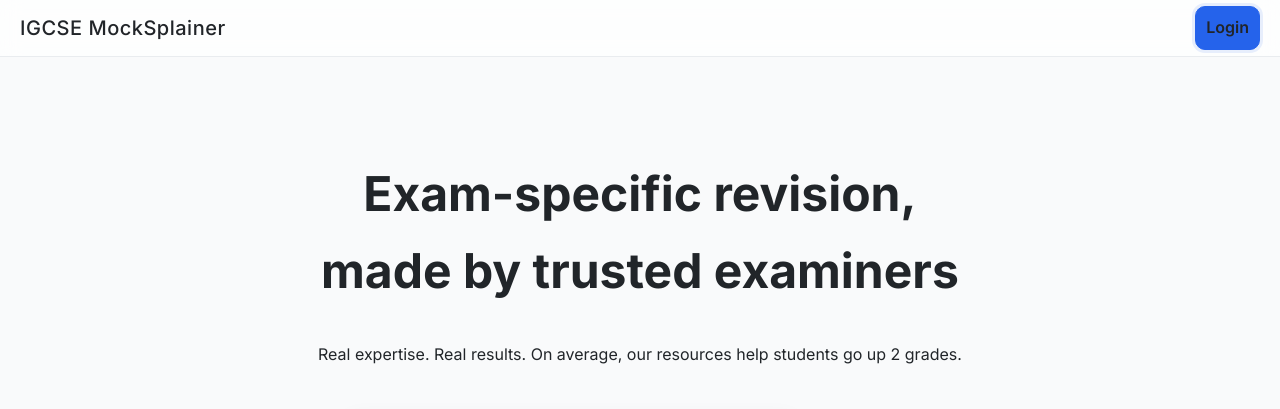
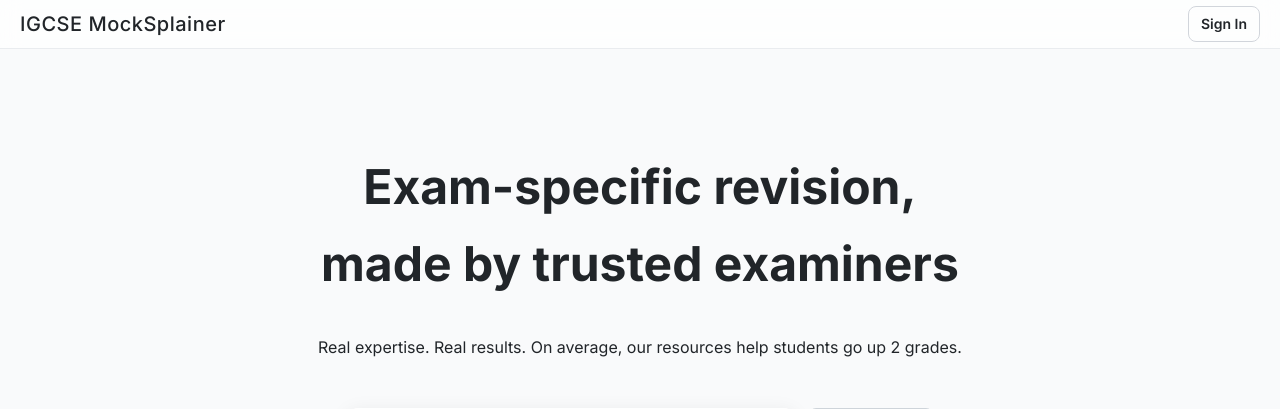
Before and after one commit to aya-aladdin/mocksplainer-flask, a Flask app: page / in a window 1280 px wide. Shown: the top 409 px of the page. Run offline with Flask 3, Linux system fonts and the light colour scheme.

Commit message:
landing page complete

```diff
--- a/static/style.css
+++ b/static/style.css
@@ -1521,6 +1521,11 @@ padding: 0 16px;
     max-width: 320px;
 }
 
+.landing-signin {
+    width: auto;
+    max-width: none;
+}
+
 .topbar {
     padding: 8px 16px;
 }
@@ -1657,6 +1662,12 @@ padding: 0 16px;
 .feature-box:hover::before, .feature-box:hover .feature-box-content, .feature-box:hover p, .feature-box:hover .feature-link {
     all: unset;
 }
+}
+.landing-signin {
+    color: var(--ink);
+    border-color: #d1d5db;
+    padding: 4px 10px;
+    font-size: 0.85rem;
 }
 
 @media (max-width: 480px) {
--- a/templates/index.html
+++ b/templates/index.html
@@ -14,12 +14,7 @@
         <div class="logo">
             <span>IGCSE MockSplainer</span>
         </div>
-        <div class="nav">
-            <a href="/login" class="btn btn-primary">Login</a>
-        </div>
-        <button class="hamburger-menu" id="hamburger-menu">
-            &#9776;
-        </button>
+        <a href="/login" class="btn btn-ghost btn-sm landing-signin">Sign In</a>
     </div>
 
     <div class="scroll-wrapper">
@@ -263,13 +258,6 @@
     <!-- End of Footer -->
     <script>
         document.addEventListener('DOMContentLoaded', function() {
-            const hamburger = document.getElementById('hamburger-menu');
-            const nav = document.querySelector('.nav');
-
-            hamburger.addEventListener('click', function() {
-                nav.classList.toggle('active');
-            });
-
             const featureTabs = document.querySelectorAll('.feature-tab');
             const featurePanels = document.querySelectorAll('.feature-panel');
             const tabIndicator = document.querySelector('.feature-tab-indicator');
```
